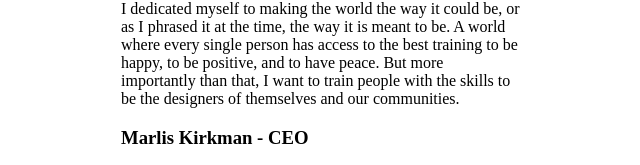
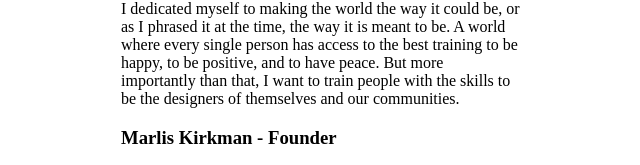
Before and after one commit to Frazer/unitedVisionsWebsite, a plain HTML site: page uv_index.html in a window 1280 px wide. Shown: the part 684-849 px from the top of the page, 319-959 px from the left. Drawn offline with Linux system fonts and the light colour scheme.

Commit message:
Refactor team member names and update Marlis' title

```diff
--- a/uv_index.html
+++ b/uv_index.html
@@ -60,7 +60,7 @@
         </div>
         <div class="team-member">
             <!-- <img src="img/portrait_marlis_300x300.png" alt="Marlis - CEO"> -->
-            <h3>Marlis Kirkman - CEO</h3>
+            <h3>Marlis Kirkman - Founder</h3>
             <p>Marlis firmly believes that people can do better with their brains. She's dedicated to educating everyone about the incredible adaptability of our brains and won't rest until everyone knows. Kind and radical change is her expertise.</p>
         </div>
         <div class="team-member">
```
